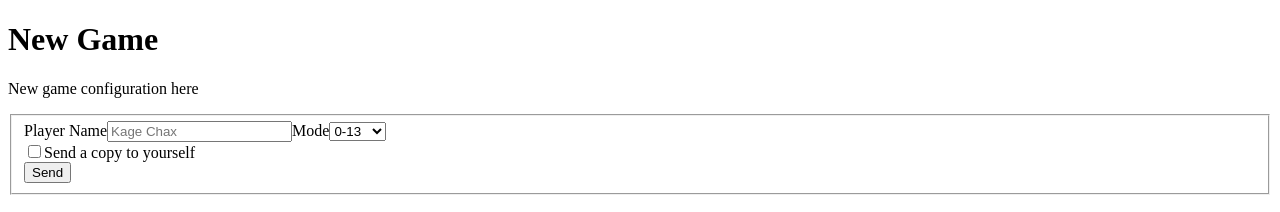
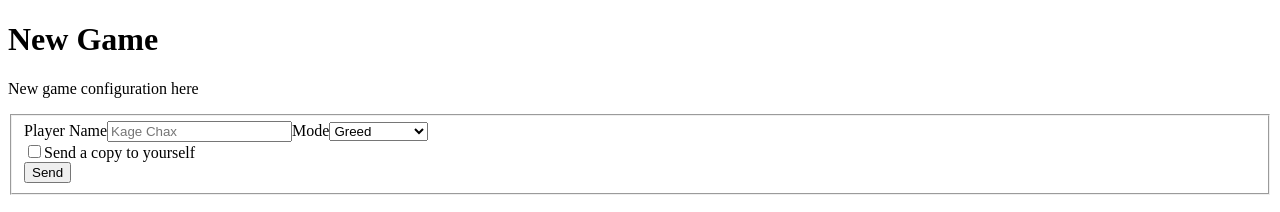
Before and after one commit to jiminikiz/avarus, a Vue app in the folder frontend/: page /new-game in a window 1280 px wide. Shown: the top 212 px of the page. Built offline with nearby package versions, Linux system fonts and the light colour scheme.

Commit message:
Game Mode Select

```diff
--- a/frontend/src/views/NewGame.vue
+++ b/frontend/src/views/NewGame.vue
@@ -7,11 +7,10 @@
         <label>Player Name</label>
         <input type="text" placeholder="Kage Chax">
         <label>Mode</label>
-        <select>
-          <option value="0-13">0-13</option>
-          <option value="14-17">14-17</option>
-          <option value="18-23">18-23</option>
-          <option value="24+">24+</option>
+        <select v-model="selected.mode">
+          <option v-for="(key, mode) in modes" :value="mode" :key="key">
+            {{ mode }}
+          </option>
         </select>
         <div class="float-right">
           <input type="checkbox" id="confirmField">
@@ -24,7 +23,7 @@
 </template>
 
 <script lang="ts">
-// @ is an alias to /src
+import { GameMode } from '@/model/Game';
 import NavigationMenu from '@/components/NavigationMenu.vue';
 
 export default {
@@ -42,7 +41,10 @@ export default {
   // },
   data: () => {
     return {
-
+      modes: GameMode,
+      selected: {
+        mode: 'Greed'
+      },
     };
   },
   methods: {
```
